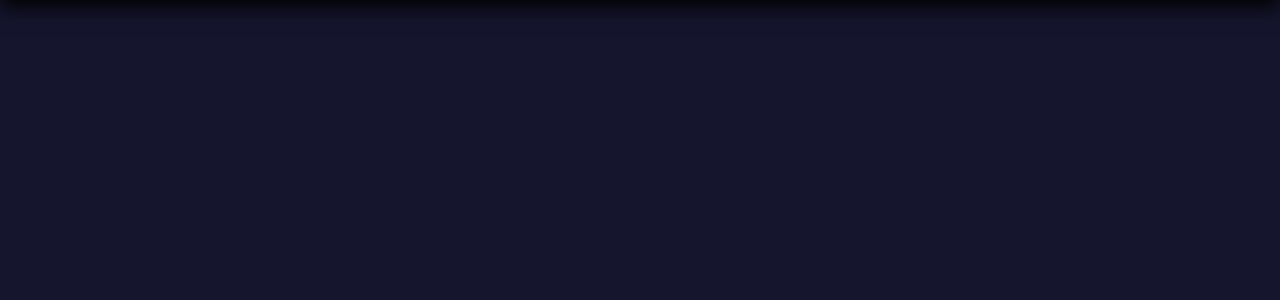
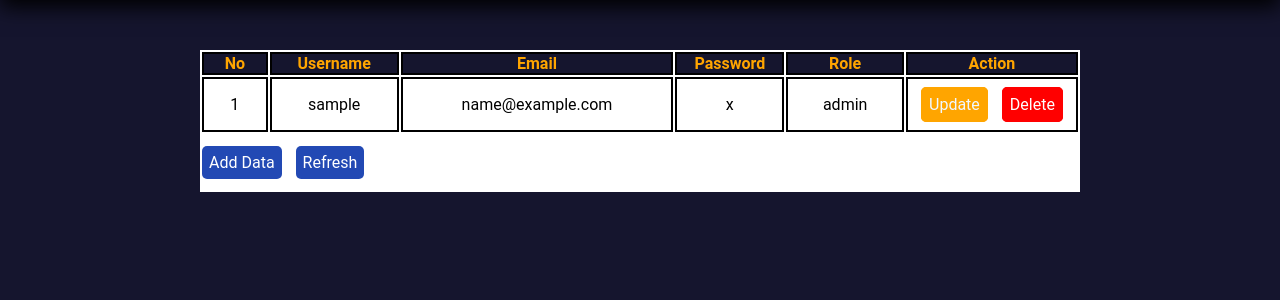
Before and after one commit to B1-Kelompok6/project-akhir-web, a PHP site: page /crud_user.php in a window 1280 px wide. Shown: the part 100-400 px from the top of the page. Run offline with PHP 8.4, Linux system fonts and the light colour scheme; the visitor is signed in with stand-in values (Sample User, id 1); tables that the repository leaves empty or names only in its code hold one stand-in row (values such as "Sample post").

Commit message:
menambah crud user

```diff
--- a/crud_user.php
+++ b/crud_user.php
@@ -44,7 +44,45 @@ $result = mysqli_query($conn, $query);
             <li><a href="riwayat_pembelian.php">Riwayat Pembelian</a></li>
             <li><a href="logout.php">Logout</a></li>
         </ul>
-  </div>
+    </nav>
+    <div class="table-danger">
+        <table>
+            <thead>
+            <tr class="table-judul">
+              <th>No</th>
+              <th><a style="color:orange" href="?sort=username">Username</a></th>
+              <th><a style="color:orange" href="?sort=email">Email</a></th>
+              <th>Password</th>
+              <th><a style="color:orange" href="?sort=role">Role</a></th>
+              <th>Action</th>
+            </tr>
+            </thead>
+            <?php
+              $i=1;
+              while($row = mysqli_fetch_assoc($result)){
+            ?>
+            <tr>
+                <td><?php echo $i?></td>
+                <td><?php echo $row['username']?></td>
+                <td><?php echo $row['email']?></td>
+                <td><?php echo $row['password']?></td>
+                <td><?php echo $row['role']?></td>
+                <td>
+                    <a href="crud_user/update.php?id=<?php echo $row['id_user']?>" class="btn-danger" role="button">Update</a>
+                    <a href="crud_user/delete.php?id=<?php echo $row['id_user']?>" class="btn-warning" role="button">Delete</a>
+                </td>
+            </tr>
+            <?php
+            $i++;
+            }
+            ?>
+        </table>
+        <br>
+        <div class ="tes">
+        <a href="crud_user/create.php" class="btn-primary">Add Data</a>
+        <a href="crud_user.php" class=btn-secondary>Refresh</a>
+        </div>
+    </div>
   </div>
 </body>
 </html>
--- /dev/null
+++ b/crud_user/crud_user.css
@@ -0,0 +1,90 @@
+
+.table-judul{
+    background-color: rgb(21, 21, 46);
+    color: orange;
+}
+
+.table-judul th, .table-danger td{
+    border:2px solid black !important;
+}
+
+.table-danger{
+    margin-top: 50px;
+    background-color: white;
+    justify-content: center;
+    margin-right: 200px;
+    margin-left: 200px;
+}
+
+table{
+    justify-content: center;
+    width: 100%;
+}
+
+table tr{
+    border: 2px solid black;
+}
+
+table td{
+    border: 2px solid black !important;
+    padding: 1rem;
+    text-align: center;
+}
+.btn-danger{
+    border: 1px solid orange;
+    background-color: orange;
+    padding: 7px;
+    margin-right: 5px;
+    margin-left: -30px;
+    text-decoration: none;
+    color: aliceblue;
+    border-radius: 5px;
+}
+
+.btn-warning{
+    border: 1px solid red;
+    background-color: red;
+    padding: 7px;
+    margin-left: 5px;
+    margin-right: -30px;
+    color: white;
+    text-decoration: none;
+    border-radius: 5px;
+}
+
+.btn-primary{
+    background-color: rgb(34, 73, 180);
+    color:  white;
+    margin-bottom: 10px;
+    padding: 7px;
+    bottom: 0;
+    margin-right: 10px;
+    margin-left: 2px;
+    text-decoration: none;
+    border-radius: 5px;
+}
+
+.btn-secondary{
+    background-color: rgb(34, 73, 180);
+    color:  white;
+    margin-bottom: 10px;
+    padding: 7px;
+    bottom: 0;
+    margin-right: 20px;
+    text-decoration: none;
+    border-radius: 5px;
+}
+
+
+.tes{
+    margin-bottom: 20px;
+}
+
+
+.error{
+    color: red;
+}
+
+.table-judul a{
+    text-decoration: none;
+}
```
Also changed, not shown: crud_user/create.php (added, +62 -0 lines), crud_user/delete.php (added, +14 -0 lines), crud_user/update.php (added, +58 -0 lines).
